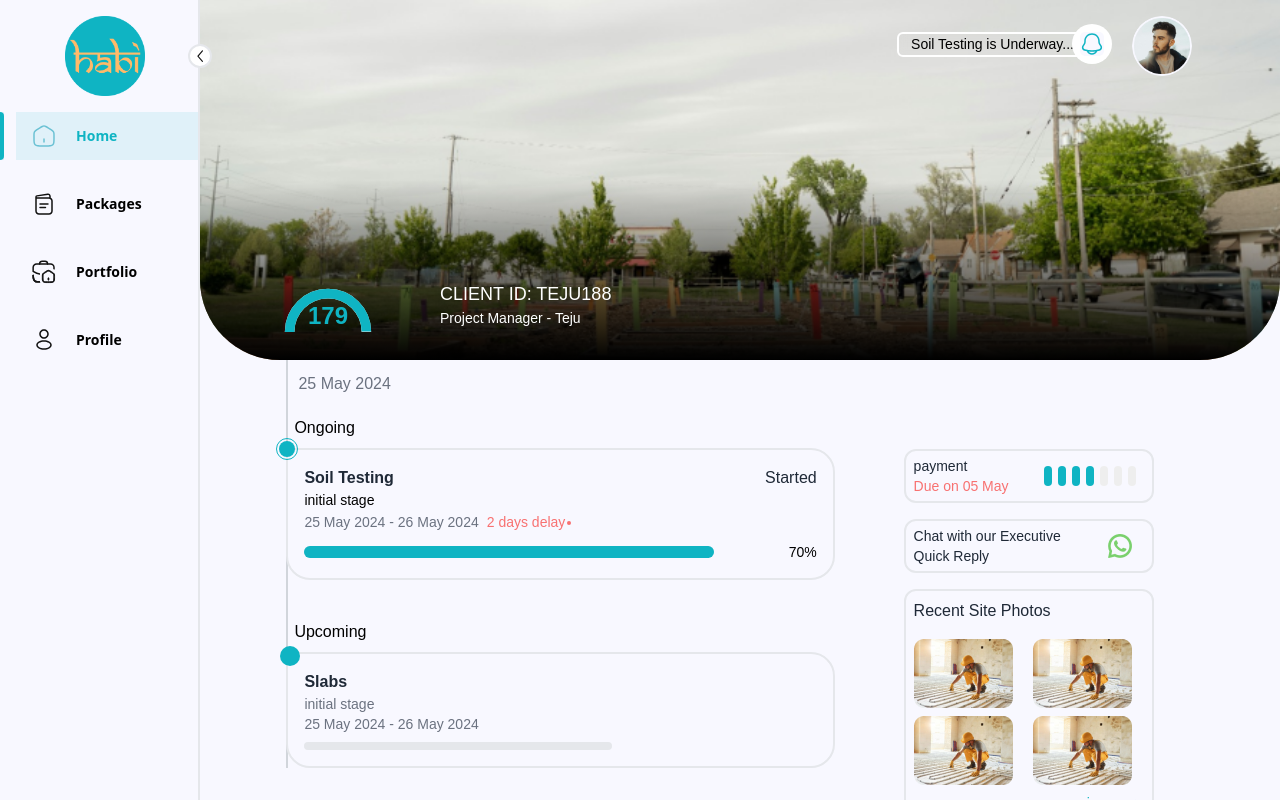
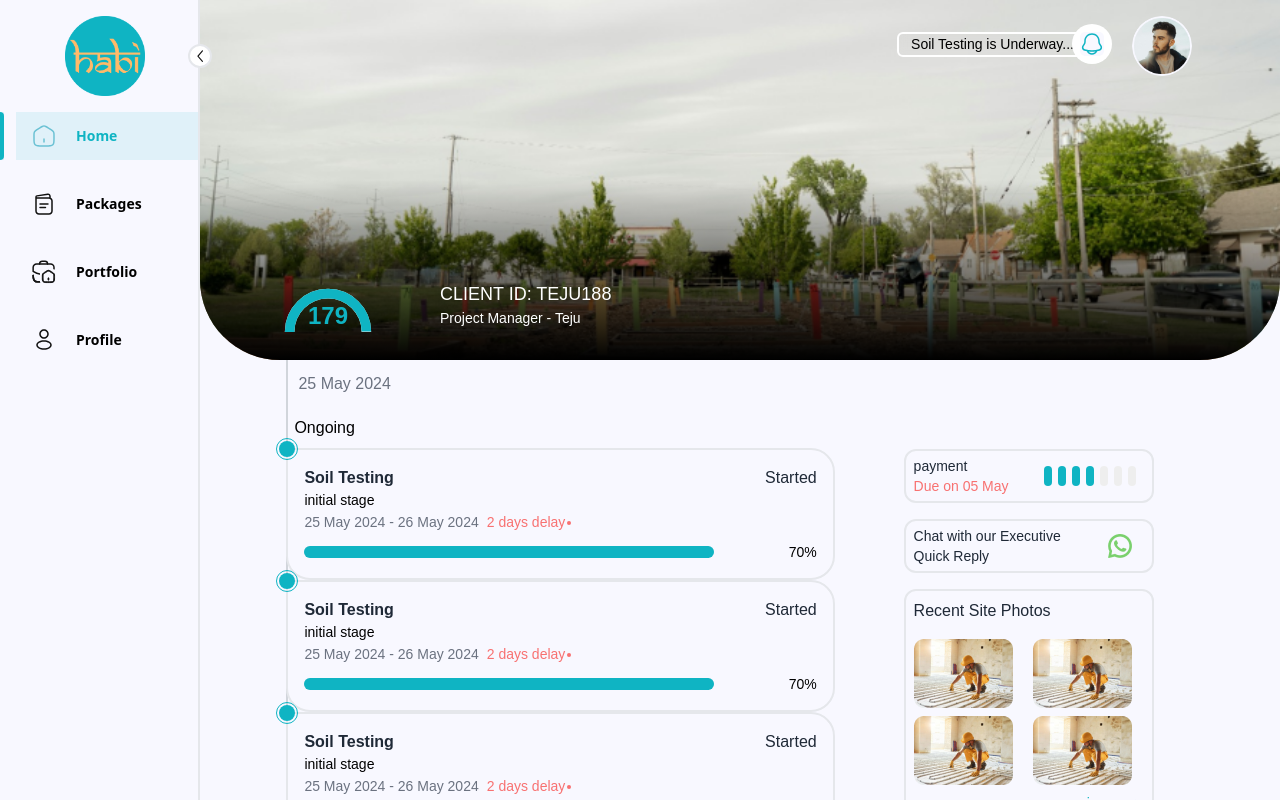
Before and after one commit to tejudharanesh/HABI_client, a React (Vite) app: page /dashboard/ in a window 1280 px wide. Built offline with nearby package versions, Linux system fonts and the light colour scheme; no server answers; sample sign-in values are in the browser's storage; a web font is replaced by a local one.

Commit message:
added required files

```diff
--- a/src/components/Client_homepage/Page2.jsx
+++ b/src/components/Client_homepage/Page2.jsx
@@ -64,6 +64,120 @@ function Page2() {
                 <p className="p-2 text-black ">Ongoing</p>
 
                 <div>
+                  <div
+                    onClick={toggleExpand}
+                    className="relative bg-layoutColor p-4 rounded-3xl rounded-tl-none border-2 md:w-[100%] lg:w-[90%]"
+                  >
+                    <div className="flex justify-between items-center">
+                      <h3 className="font-bold text-gray-800">Soil Testing</h3>
+                      <p>Started</p>
+                    </div>
+                    <p className="text-sm text-black">initial stage</p>
+                    <p className="text-sm text-gray-500 inline mr-2">
+                      25 May 2024 - 26 May 2024
+                    </p>
+                    <p className="text-red-400 inline text-sm">2 days delay</p>
+                    <div className="bg-red-400 w-1 h-1 rounded inline-block mb-0.5 ml-0.5"></div>
+                    <div className="flex justify-between items-center">
+                      <div className="h-3 bg-gray-200 rounded-full mt-2 w-[80%] inline-block">
+                        <div
+                          className="h-3 bg-primary rounded-full"
+                          style={{ width: "100%" }}
+                        ></div>
+                      </div>
+                      <p className="inline text-black text-sm mt-2">70%</p>
+                    </div>
+
+                    <div className="flex items-center absolute -top-3 -left-3 rounded-full border border-primary p-0.5">
+                      <div className="w-4 h-4 bg-primary rounded-full"></div>
+                    </div>
+                    {isExpanded && (
+                      <div>
+                        <div>
+                          <img
+                            src={site}
+                            alt="Site Photo 1"
+                            className="w-[90px] h-[69px] object-cover rounded-lg inline-block"
+                          />
+                          <img
+                            src={site}
+                            alt="Site Photo 1"
+                            className="w-[90px] h-[69px] object-cover rounded-lg inline-block m-2"
+                          />
+                          <img
+                            src={site}
+                            alt="Site Photo 1"
+                            className="w-[90px] h-[69px] object-cover rounded-lg inline-block"
+                          />
+                        </div>
+                        <div className="mt-4">
+                          <button className="px-4 py-2 border-red-400 border rounded-lg text-red-400 bg-red-50 w-[155px]">
+                            Reject
+                          </button>
+                          <button className="px-4 py-2 text-white bg-primary rounded-lg ml-3 w-[155px]">
+                            Approve
+                          </button>
+                        </div>
+                      </div>
+                    )}
+                  </div>
+                  <div
+                    onClick={toggleExpand}
+                    className="relative bg-layoutColor p-4 rounded-3xl rounded-tl-none border-2 md:w-[100%] lg:w-[90%]"
+                  >
+                    <div className="flex justify-between items-center">
+                      <h3 className="font-bold text-gray-800">Soil Testing</h3>
+                      <p>Started</p>
+                    </div>
+                    <p className="text-sm text-black">initial stage</p>
+                    <p className="text-sm text-gray-500 inline mr-2">
+                      25 May 2024 - 26 May 2024
+                    </p>
+                    <p className="text-red-400 inline text-sm">2 days delay</p>
+                    <div className="bg-red-400 w-1 h-1 rounded inline-block mb-0.5 ml-0.5"></div>
+                    <div className="flex justify-between items-center">
+                      <div className="h-3 bg-gray-200 rounded-full mt-2 w-[80%] inline-block">
+                        <div
+                          className="h-3 bg-primary rounded-full"
+                          style={{ width: "100%" }}
+                        ></div>
+                      </div>
+                      <p className="inline text-black text-sm mt-2">70%</p>
+                    </div>
+
+                    <div className="flex items-center absolute -top-3 -left-3 rounded-full border border-primary p-0.5">
+                      <div className="w-4 h-4 bg-primary rounded-full"></div>
+                    </div>
+                    {isExpanded && (
+                      <div>
+                        <div>
+                          <img
+                            src={site}
+                            alt="Site Photo 1"
+                            className="w-[90px] h-[69px] object-cover rounded-lg inline-block"
+                          />
+                          <img
+                            src={site}
+                            alt="Site Photo 1"
+                            className="w-[90px] h-[69px] object-cover rounded-lg inline-block m-2"
+                          />
+                          <img
+                            src={site}
+                            alt="Site Photo 1"
+                            className="w-[90px] h-[69px] object-cover rounded-lg inline-block"
+                          />
+                        </div>
+                        <div className="mt-4">
+                          <button className="px-4 py-2 border-red-400 border rounded-lg text-red-400 bg-red-50 w-[155px]">
+                            Reject
+                          </button>
+                          <button className="px-4 py-2 text-white bg-primary rounded-lg ml-3 w-[155px]">
+                            Approve
+                          </button>
+                        </div>
+                      </div>
+                    )}
+                  </div>{" "}
                   <div
                     onClick={toggleExpand}
                     className="relative bg-layoutColor p-4 rounded-3xl rounded-tl-none border-2 md:w-[100%] lg:w-[90%]"
--- a/src/pages/ExistingUser/HomePage.jsx
+++ b/src/pages/ExistingUser/HomePage.jsx
@@ -21,16 +21,14 @@ const HomePage = ({ isExpanded }) => {
   };
 
   useEffect(() => {
-    // Attach the scroll event listener to the document or window
-    const scrollTarget = document; // You can also try document here for some cases
-
+    // Attach the scroll event listener to the window
     console.log("Attaching scroll listener...");
-    scrollTarget.addEventListener("scroll", handleScroll);
+    window.addEventListener("scroll", handleScroll);
 
     // Clean up the event listener on component unmount
     return () => {
       console.log("Removing scroll listener...");
-      scrollTarget.removeEventListener("scroll", handleScroll);
+      window.removeEventListener("scroll", handleScroll);
     };
   }, []); // The empty dependency array ensures this effect runs once when the component mounts
 
```
